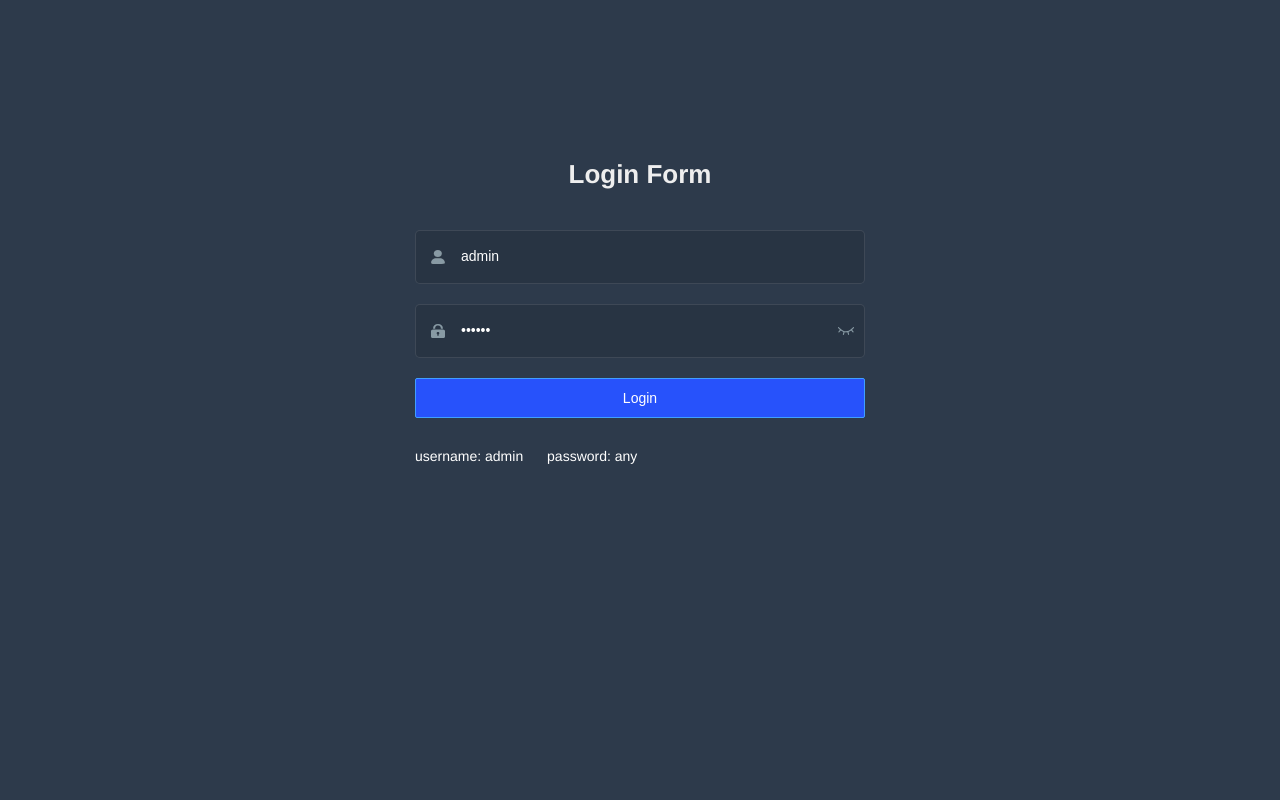
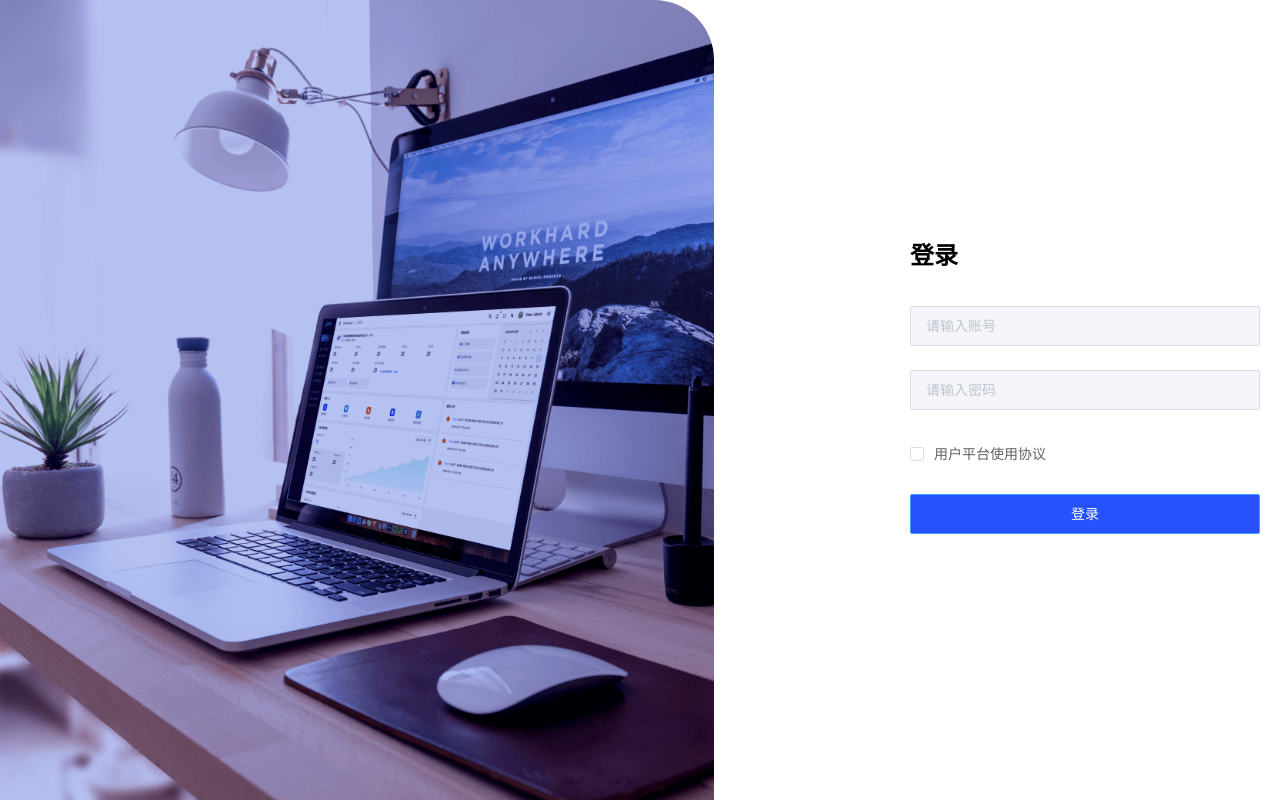
Before and after one commit to Xoo001/heimahr, a Vue app: page /#/login in a window 1280 px wide. Built offline with nearby package versions, Linux system fonts and the light colour scheme.

Commit message:
表单结构及功能逻辑

```diff
--- a/src/views/login/index.vue
+++ b/src/views/login/index.vue
@@ -1,237 +1,134 @@
-<template>
+、<template>
   <div class="login-container">
-    <el-form ref="loginForm" :model="loginForm" :rules="loginRules" class="login-form" auto-complete="on" label-position="left">
-
-      <div class="title-container">
-        <h3 class="title">Login Form</h3>
-      </div>
-
-      <el-form-item prop="username">
-        <span class="svg-container">
-          <svg-icon icon-class="user" />
-        </span>
-        <el-input
-          ref="username"
-          v-model="loginForm.username"
-          placeholder="Username"
-          name="username"
-          type="text"
-          tabindex="1"
-          auto-complete="on"
-        />
-      </el-form-item>
-
-      <el-form-item prop="password">
-        <span class="svg-container">
-          <svg-icon icon-class="password" />
-        </span>
-        <el-input
-          :key="passwordType"
-          ref="password"
-          v-model="loginForm.password"
-          :type="passwordType"
-          placeholder="Password"
-          name="password"
-          tabindex="2"
-          auto-complete="on"
-          @keyup.enter.native="handleLogin"
-        />
-        <span class="show-pwd" @click="showPwd">
-          <svg-icon :icon-class="passwordType === 'password' ? 'eye' : 'eye-open'" />
-        </span>
-      </el-form-item>
-
-      <el-button :loading="loading" type="primary" style="width:100%;margin-bottom:30px;" @click.native.prevent="handleLogin">Login</el-button>
-
-      <div class="tips">
-        <span style="margin-right:20px;">username: admin</span>
-        <span> password: any</span>
-      </div>
-
-    </el-form>
+    <div class="logo" />
+    <div class="form">
+      <h1>登录</h1>
+      <el-card shadow="never" class="login-card">
+        <!--登录表单-->
+        <el-form ref="loginForm" :model="loginForm" :rules="rules">
+          <!-- 手机号 -->
+          <el-form-item prop="mobile">
+            <el-input v-model="loginForm.mobile" placeholder="请输入账号" />
+          </el-form-item>
+          <!-- 密码 -->
+          <el-form-item prop="password">
+            <el-input v-model="loginForm.password" placeholder="请输入密码" type="password" show-password />
+          </el-form-item>
+          <!-- 协议 -->
+          <el-form-item prop="isAgree">
+            <el-checkbox v-model="loginForm.isAgree">用户平台使用协议</el-checkbox>
+          </el-form-item>
+          <el-form-item>
+            <el-button style="width: 350px;" type="primary" @click="submitForm()">登录</el-button>
+          </el-form-item>
+        </el-form>
+      </el-card>
+    </div>
   </div>
 </template>
-
 <script>
-import { validUsername } from '@/utils/validate'
-
 export default {
   name: 'Login',
+
   data() {
-    const validateUsername = (rule, value, callback) => {
-      if (!validUsername(value)) {
-        callback(new Error('Please enter the correct user name'))
-      } else {
-        callback()
+    return {
+      loginForm: {
+        mobile: '',
+        password: '',
+        isAgree: false
+      },
+      // 表单校验规则 注意：规则的名字要和表单的命名相同
+      rules: {
+        mobile: [
+          { required: true, message: '请输入手机号', trigger: 'blur' },
+          { pattern: /^(?:(?:\+|00)86)?1\d{10}$/, message: '手机号格式不正确', trigger: 'blur' }
+        ],
+        password: [
+          { required: true, message: '请输入密码', trigger: 'blur' },
+          { min: 6, max: 16, message: '密码长度应该为6-16位之间', trigger: 'blur' }
+        ],
+        isAgree: [{
+          // 自定义校验规则
+          validator(rule, value, callback) {
+            // console.log(value)
+            // rule 规则
+            // value检查的数据 false/true
+            // callback 函数 执行这个函数
+            // 成功执行callback 失败也执行 回复错误信息
+            value ? callback() : callback(new Error('请勾选协议'))
+          }
+        }]
       }
     }
-    const validatePassword = (rule, value, callback) => {
-      if (value.length < 6) {
-        callback(new Error('The password can not be less than 6 digits'))
-      } else {
-        callback()
-      }
-    }
-    return {
-      loginForm: {
-        username: 'admin',
-        password: '111111'
-      },
-      loginRules: {
-        username: [{ required: true, trigger: 'blur', validator: validateUsername }],
-        password: [{ required: true, trigger: 'blur', validator: validatePassword }]
-      },
-      loading: false,
-      passwordType: 'password',
-      redirect: undefined
-    }
   },
-  watch: {
-    $route: {
-      handler: function(route) {
-        this.redirect = route.query && route.query.redirect
-      },
-      immediate: true
-    }
-  },
+
   methods: {
-    showPwd() {
-      if (this.passwordType === 'password') {
-        this.passwordType = ''
-      } else {
-        this.passwordType = 'password'
-      }
-      this.$nextTick(() => {
-        this.$refs.password.focus()
-      })
-    },
-    handleLogin() {
-      this.$refs.loginForm.validate(valid => {
-        if (valid) {
-          this.loading = true
-          this.$store.dispatch('user/login', this.loginForm).then(() => {
-            this.$router.push({ path: this.redirect || '/' })
-            this.loading = false
-          }).catch(() => {
-            this.loading = false
-          })
-        } else {
-          console.log('error submit!!')
-          return false
+    // 登录提交表单验证
+    submitForm() {
+      // 验证数据
+      this.$refs.loginForm.validate(isOk => {
+        if (isOk) {
+          console.log('通过')
         }
       })
     }
   }
 }
 </script>
-
 <style lang="scss">
-/* 修复input 背景不协调 和光标变色 */
-/* Detail see https://github.com/PanJiaChen/vue-element-admin/pull/927 */
-
-$bg:#283443;
-$light_gray:#fff;
-$cursor: #fff;
-
-@supports (-webkit-mask: none) and (not (cater-color: $cursor)) {
-  .login-container .el-input input {
-    color: $cursor;
+.login-container {
+  display: flex;
+  align-items: stretch;
+  height: 100vh;
+  .logo {
+    flex: 3;
+    background: rgba(38, 72, 176) url(../../assets/common/login_back.png)
+      no-repeat center / cover;
+    border-top-right-radius: 60px;
+    display: flex;
+    flex-direction: column;
+    align-items: flex-end;
+    justify-content: center;
+    padding: 0 100px;
+    .icon {
+      background: url(../../assets/common/logo.png) no-repeat 70px center /
+        contain;
+      width: 300px;
+      height: 50px;
+      margin-bottom: 50px;
+    }
+    p {
+      color: #fff;
+      font-size: 18px;
+      margin-top: 20px;
+      width: 300px;
+      text-align: center;
+    }
   }
-}
-
-/* reset element-ui css */
-.login-container {
-  .el-input {
-    display: inline-block;
-    height: 47px;
-    width: 85%;
-
-    input {
-      background: transparent;
-      border: 0px;
-      -webkit-appearance: none;
-      border-radius: 0px;
-      padding: 12px 5px 12px 15px;
-      color: $light_gray;
-      height: 47px;
-      caret-color: $cursor;
-
-      &:-webkit-autofill {
-        box-shadow: 0 0 0px 1000px $bg inset !important;
-        -webkit-text-fill-color: $cursor !important;
+  .form {
+    flex: 2;
+    display: flex;
+    flex-direction: column;
+    justify-content: center;
+    padding-left: 176px;
+    .el-card {
+      border: none;
+      padding: 0;
+    }
+    h1 {
+      padding-left: 20px;
+      font-size: 24px;
+    }
+    .el-input {
+      width: 350px;
+      height: 44px;
+      .el-input__inner {
+        background: #f4f5fb;
       }
     }
-  }
-
-  .el-form-item {
-    border: 1px solid rgba(255, 255, 255, 0.1);
-    background: rgba(0, 0, 0, 0.1);
-    border-radius: 5px;
-    color: #454545;
+    .el-checkbox {
+      color:#606266;
+    }
   }
 }
 </style>
-
-<style lang="scss" scoped>
-$bg:#2d3a4b;
-$dark_gray:#889aa4;
-$light_gray:#eee;
-
-.login-container {
-  min-height: 100%;
-  width: 100%;
-  background-color: $bg;
-  overflow: hidden;
-
-  .login-form {
-    position: relative;
-    width: 520px;
-    max-width: 100%;
-    padding: 160px 35px 0;
-    margin: 0 auto;
-    overflow: hidden;
-  }
-
-  .tips {
-    font-size: 14px;
-    color: #fff;
-    margin-bottom: 10px;
-
-    span {
-      &:first-of-type {
-        margin-right: 16px;
-      }
-    }
-  }
-
-  .svg-container {
-    padding: 6px 5px 6px 15px;
-    color: $dark_gray;
-    vertical-align: middle;
-    width: 30px;
-    display: inline-block;
-  }
-
-  .title-container {
-    position: relative;
-
-    .title {
-      font-size: 26px;
-      color: $light_gray;
-      margin: 0px auto 40px auto;
-      text-align: center;
-      font-weight: bold;
-    }
-  }
-
-  .show-pwd {
-    position: absolute;
-    right: 10px;
-    top: 7px;
-    font-size: 16px;
-    color: $dark_gray;
-    cursor: pointer;
-    user-select: none;
-  }
-}
-</style>
```
